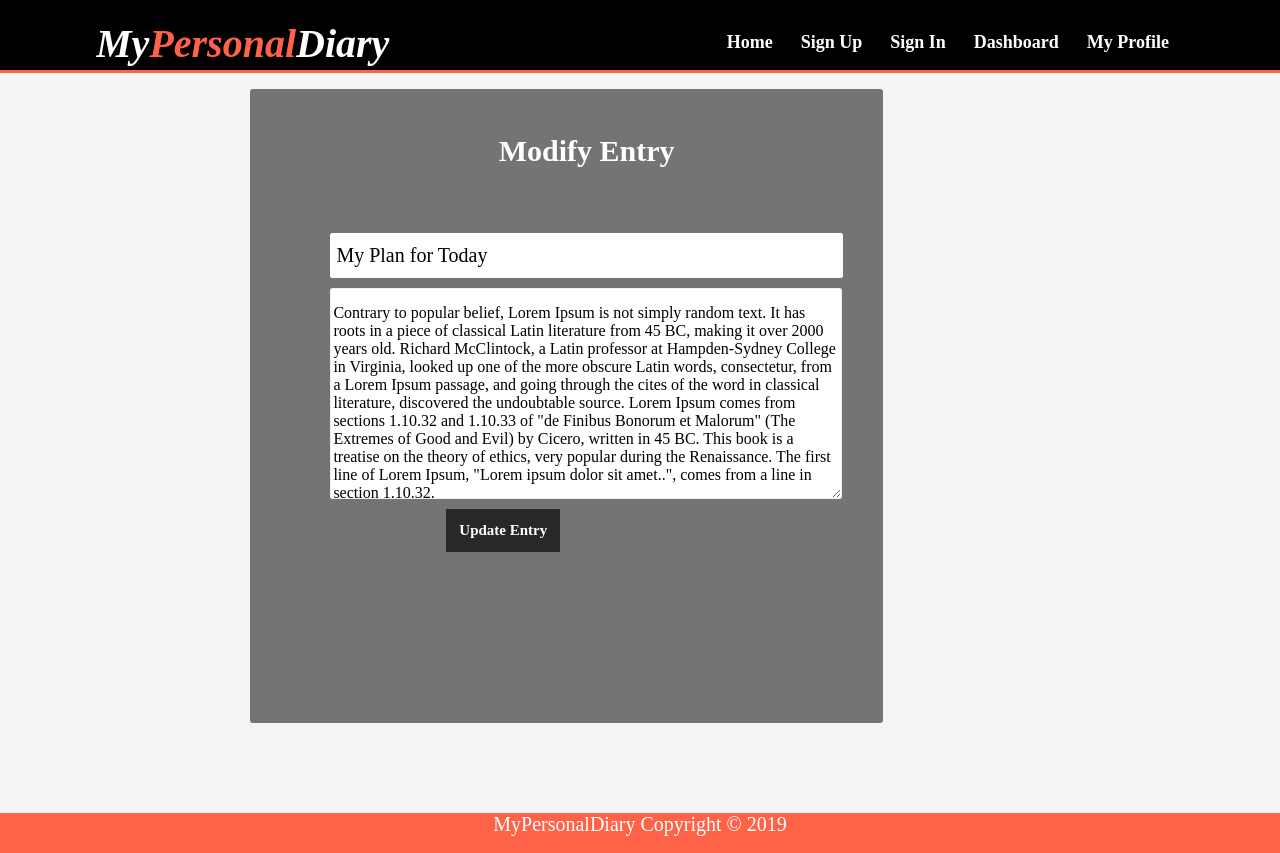
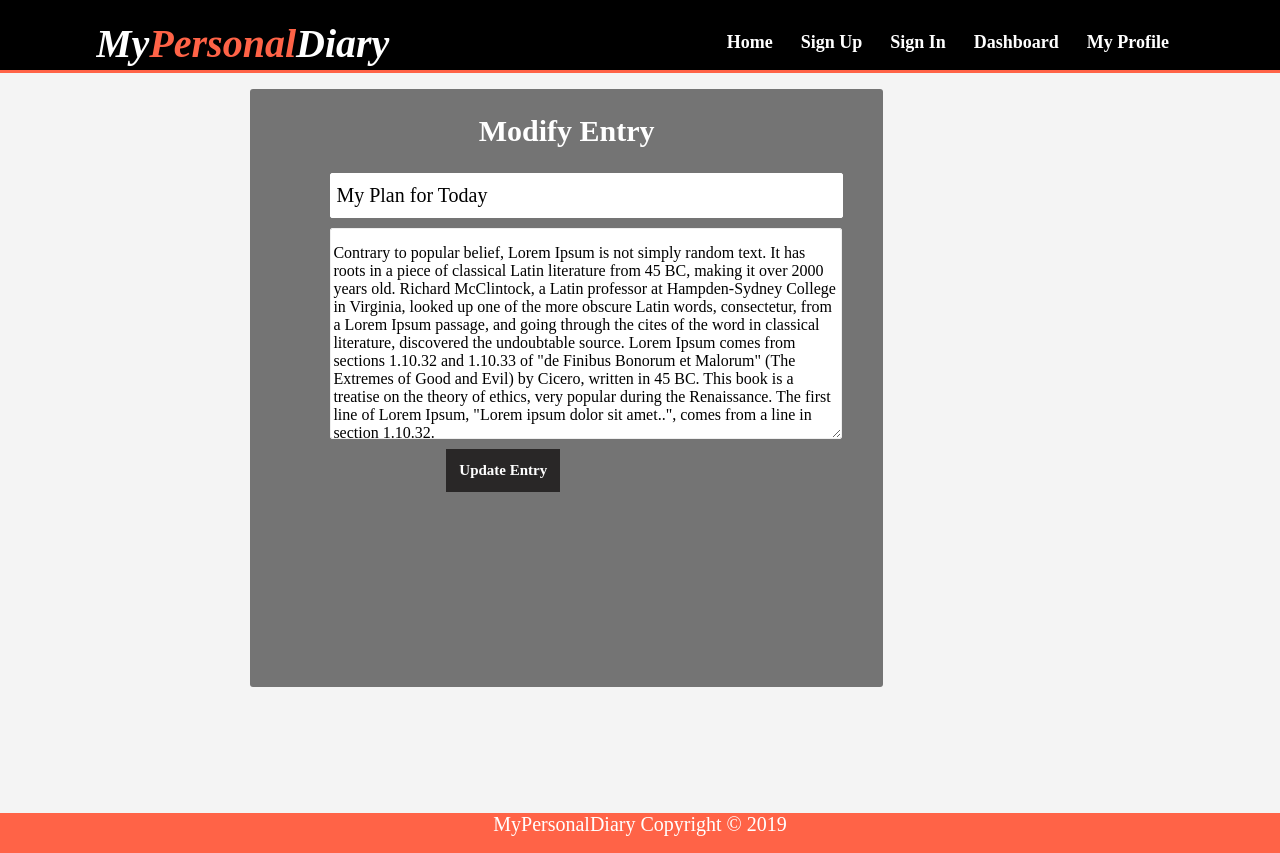
Before and after one commit to Aphrodis/MyDiary_Challenge, a plain HTML site: page UI/html/modifyentry.html in a window 1280 px wide. Drawn offline with Linux system fonts and the light colour scheme.

Commit message:
[ch-code-refactor-#169022858] Restructure codes

```diff
--- a/UI/css/dashboard.css
+++ b/UI/css/dashboard.css
@@ -83,9 +83,9 @@
 }
 
 .sidebar {
-    padding: 10px;
-    margin-top: 10px;
-    background:	rgb(188, 209, 209);
+  padding: 10px;
+  margin-top: 10px;
+  background:	rgb(188, 209, 209);
 }
 .sidebar ul {
   padding: 10px;
--- a/UI/css/modifyentry.css
+++ b/UI/css/modifyentry.css
@@ -13,7 +13,7 @@
 }
 div.entry-wrapper {
     width: 65%;
-    height: 90%;
+    height: 85%;
     position: absolute;
     left: 20px;
     background: rgba(48, 48, 48, 0.65);
@@ -27,16 +27,13 @@ div.entry-wrapper::-webkit-scrollbar{
 div.entry-wrapper::-webkit-scrollbar-thumb{
     background-color: #333;
 }
-div.header{
-    overflow: hidden;
-}
+
 div.header h2{
     font-family: 'Times New Roman', Times, serif;
     font-size: 30px;
     text-align: center;
     width: 100%;
     float: left;
-    padding: 20px;
     color: #fff;
 }
 div.forms-wrapper{
--- a/UI/html/modifyentry.html
+++ b/UI/html/modifyentry.html
@@ -29,9 +29,9 @@
 
     <main>
         <div class="main container">
-        <div class="grid-container">
-            <div class="addentry-container">
-                    <div class="entry-wrapper">
+            <div class="grid-container">
+                <div class="addentry-container">
+                        <div class="entry-wrapper">
                             <div class="header">
                                 <h2>Modify Entry</h2>
                             </div>
@@ -44,10 +44,10 @@
                                     <button type="submit" id="updateBtn" onclick="editEntry()">Update Entry</button>
                                 </form>
                             </div>
-                    </div>
-                <div class="added-diaries-wrapper"></div>
+                        </div>
+                    <!-- <div class="added-diaries-wrapper"></div> -->
+                </div>
             </div>
-        </div>
         </div>
     </main>
 
```
Also changed, not shown: UI/html/allentries.html (+0 -1 lines), UI/html/signup.html (+1 -5 lines), UI/index.html (+1 -1 lines), UI/css/allentries.css (indentation only), UI/css/index.css (indentation only), UI/js/modifyentry.js (indentation only).
